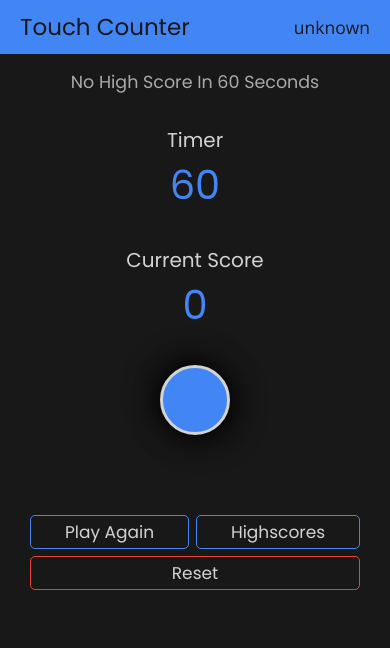
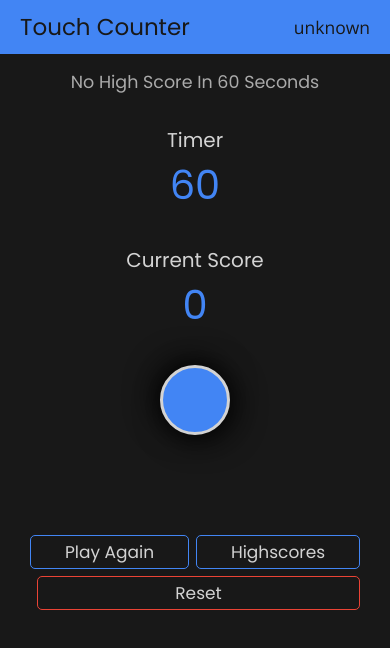
Before and after one commit to pratiic/touch-counter-app, a React (Create React App) app: page / in a window 390 px wide. Both pictures are taken after a click on the button "Play". Shown: the top 648 px of the page. Built offline with nearby package versions, Linux system fonts and the light colour scheme; no server answers; the database is empty.

Commit message:
change small things

```diff
--- a/src/components/game/game.scss
+++ b/src/components/game/game.scss
@@ -48,7 +48,7 @@
 		box-shadow: 0.5rem 0.5rem 3rem 0 rgba(0, 0, 0, 0.8),
 			-0.5rem -0.5rem 3rem 0 rgba(0, 0, 0, 0.8);
 		cursor: pointer;
-		margin-bottom: 8rem;
+		margin-bottom: 10rem;
 		outline: none;
 		-webkit-tap-highlight-color: transparent;
 
@@ -89,12 +89,6 @@
 		&:not(:first-child) {
 			margin-left: 0.7rem;
 		}
-
-		@media screen and (max-width: 415px) {
-			&:last-child {
-				margin-left: 0;
-			}
-		}
 	}
 
 	.text-big {
```
